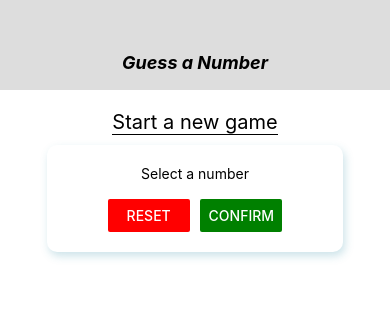
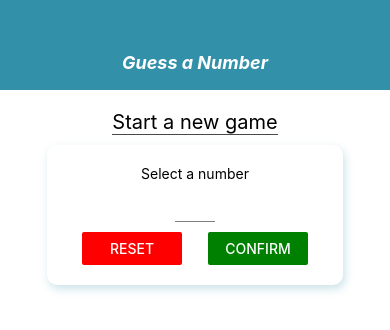
Before and after one commit to manuelsanchez2/rn-guess-a-number, a React Native app: screen / in a window 390 px wide. Shown: the top 330 px of the page. Built offline with nearby package versions, Linux system fonts and the light colour scheme.

Commit message:
Create Input Component with styling

```diff
--- a/components/Header.js
+++ b/components/Header.js
@@ -1,5 +1,6 @@
 import React from "react";
 import { View, Text, StyleSheet } from "react-native";
+import Colors from "../constants/colors";
 
 const Header = (props) => {
   return (
@@ -14,14 +15,14 @@
     width: "100%",
     height: 90,
     paddingTop: 35,
-    backgroundColor: "#ddd",
+    backgroundColor: Colors.contrast,
     alignItems: "center",
     justifyContent: "center",
   },
 
   headerTitle: {
     width: "100%",
-    color: "black",
+    color: Colors.secondary_text,
     fontSize: 18,
     fontWeight: "bold",
     fontStyle: "italic",
--- /dev/null
+++ b/components/Input.js
@@ -0,0 +1,18 @@
+import React from "react";
+import { TextInput, StyleSheet } from "react-native";
+
+const Input = (props) => {
+  // {...props} helps us to forward props to the component created
+  return <TextInput {...props} style={{ ...styles.input, ...props.style }} />;
+};
+
+const styles = StyleSheet.create({
+  input: {
+    height: 30,
+    borderBottomColor: "grey",
+    borderBottomWidth: 1,
+    marginVertical: 10,
+  },
+});
+
+export default Input;
--- a/screens/StartGameScreen.js
+++ b/screens/StartGameScreen.js
@@ -2,6 +2,8 @@
 import { View, Text, StyleSheet, TextInput, Button } from "react-native";
 
 import Card from "../components/Card";
+import Input from "../components/Input";
+import Colors from "../constants/colors";
 
 const StartGameScreen = (props) => {
   return (
@@ -9,7 +11,14 @@
       <Text style={styles.title}>Start a new game</Text>
       <Card style={styles.inputContainer}>
         <Text>Select a number</Text>
-        <TextInput />
+        <Input
+          style={styles.input}
+          blurOnSubmit={true}
+          autoCapitalize="none"
+          autoCorrect={false}
+          keyboardType="number-pad"
+          maxLength={2}
+        />
         <View style={styles.buttonContainers}>
           <View style={styles.buttonContainer}>
             <Button color="red" title="Reset" onPress={() => {}} />
@@ -32,7 +41,7 @@
   title: {
     fontSize: 20,
     marginVertical: 10,
-    borderBottomColor: "black",
+    borderBottomColor: Colors.primary_text,
     borderBottomWidth: 1,
   },
   inputContainer: {
@@ -42,12 +51,16 @@
   },
   buttonContainers: {
     flexDirection: "row",
-    width: "80%",
+    width: "100%",
     justifyContent: "space-between",
     paddingHorizontal: 15,
   },
   buttonContainer: {
-    width: "47%",
+    width: 100,
+  },
+  input: {
+    width: 40,
+    textAlign: "center",
   },
 });
 
```
